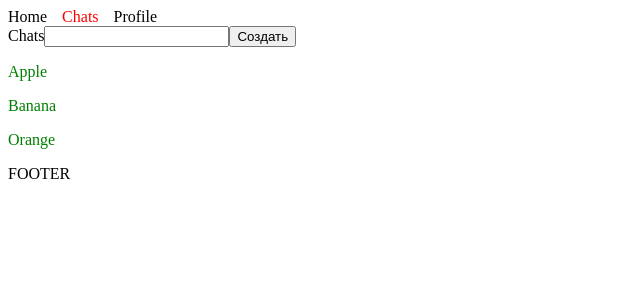
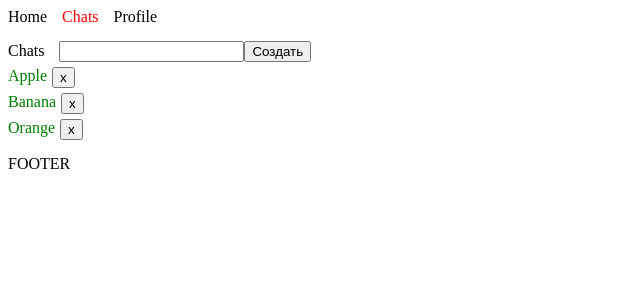
Before and after one commit to ivanSemi/reactlesson1, a React (Create React App) app: page /chats in a window 1280 px wide. Shown: the top 300 px of the page, without its empty margins (0-640 px from the left). Built offline with nearby package versions, Linux system fonts and the light colour scheme.

Commit message:
edit chats and scc

```diff
--- a/src/App.css
+++ b/src/App.css
@@ -8,9 +8,20 @@
 }
 
 main {
-    margin-bottom: 15px;
+    margin: 15px 0;
+
 }
+.conteiner_box {
 
+}
+.head_name_chats {
+    padding-right: 15px;
+}
+.author_box {
+    display: flex;
+    margin: 5px 2px 5px 0;
+}
 .author_name {
     color: green;
+    margin-right: 5px;
 }
--- a/src/pages/Chats.jsx
+++ b/src/pages/Chats.jsx
@@ -1,34 +1,52 @@
-import React, { useState } from 'react';
+import React, { useState } from "react";
 
 const Chats = () => {
   const [name, setName] = useState('');
-    const [chats, setChats] = useState ([
+  const [chats, setChats] = useState([
     {
       id: 1,
-            name: 'Apple'
+      name: "Apple",
     },
     {
       id: 2,
-            name: 'Banana'
+      name: "Banana",
     },
     {
       id: 3,
-            name: 'Orange'
+      name: "Orange",
     },
-    ])
+  ]);
+
+  const addHandler = () => {
+      let random = Math.random();
+      let newValue = {
+          id: random,
+          name: name
+      }
+      setChats(prevState => [...prevState, newValue])
+  };
+
+  const deleteHandler = (id) => {
+    let newValue = chats.filter((item) => item.id !== id);
+    setChats(newValue)
+  }
+
   return (
-        <div>
-            Chats
-            <input name={name} value={name} onChange={(e)=> setName(e.target.value)} />
-            <button>
-                Создать
-            </button>
+    <div className="conteiner_box">
+      <span className="head_name_chats">Chats</span>
+      <input
+        name={name}
+        value={name}
+        onChange={(e) => setName(e.target.value)}
+      />
+      <button onClick={addHandler}>Создать</button>
       {chats.map((chat) => {
         return (
-                    <div key={chat.id}>
-                        <p className='author_name'>
-                            {chat.name}
-                        </p>
+          <div className="author_box" key={chat.id}>
+            <div className="author_name">{chat.name}</div>
+            <div>
+              <button onClick={() => deleteHandler(chat.id)}>x</button>
+            </div>
           </div>
         );
       })}
```
Lines whose indentation alone changed are shown as unchanged.
